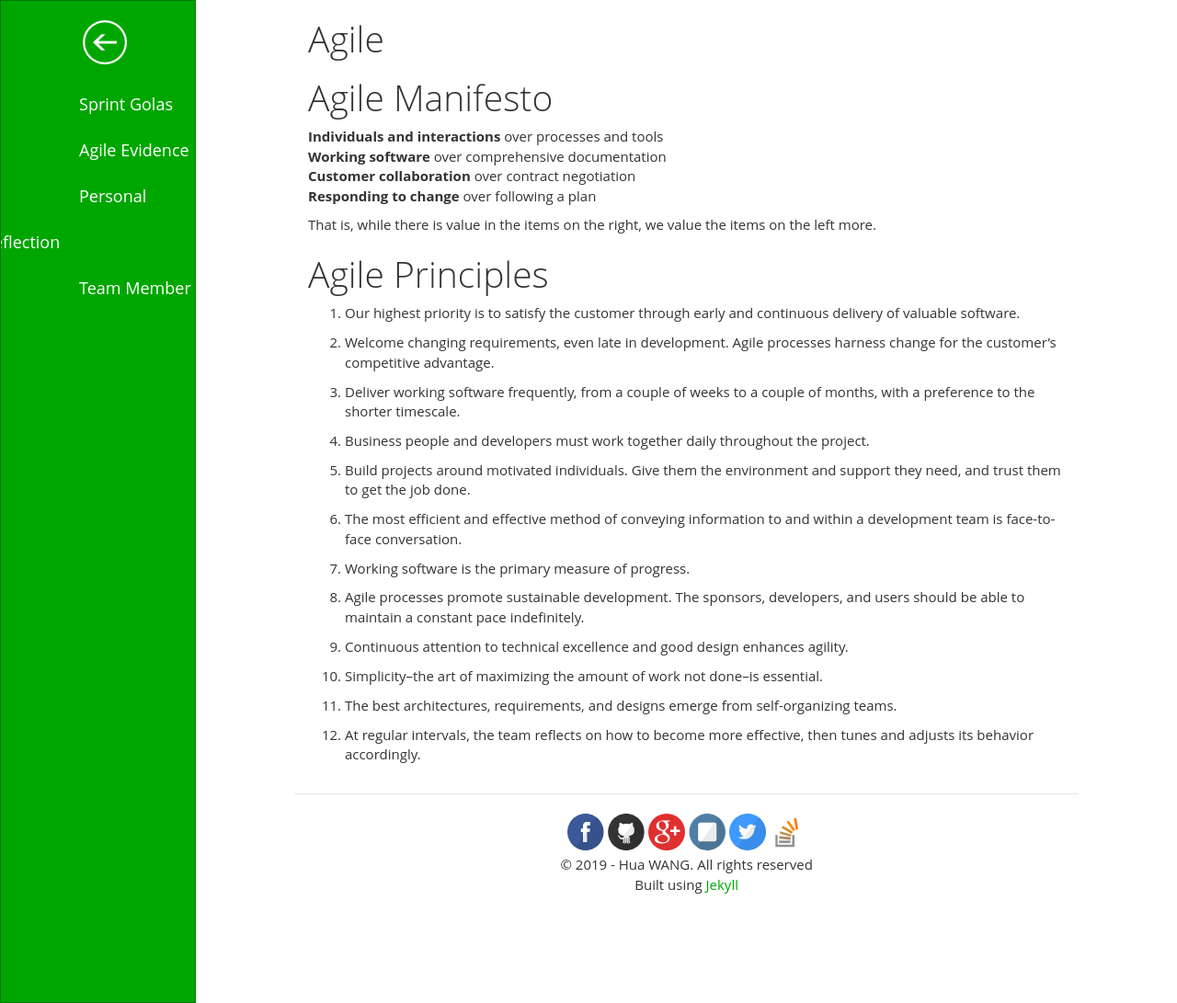
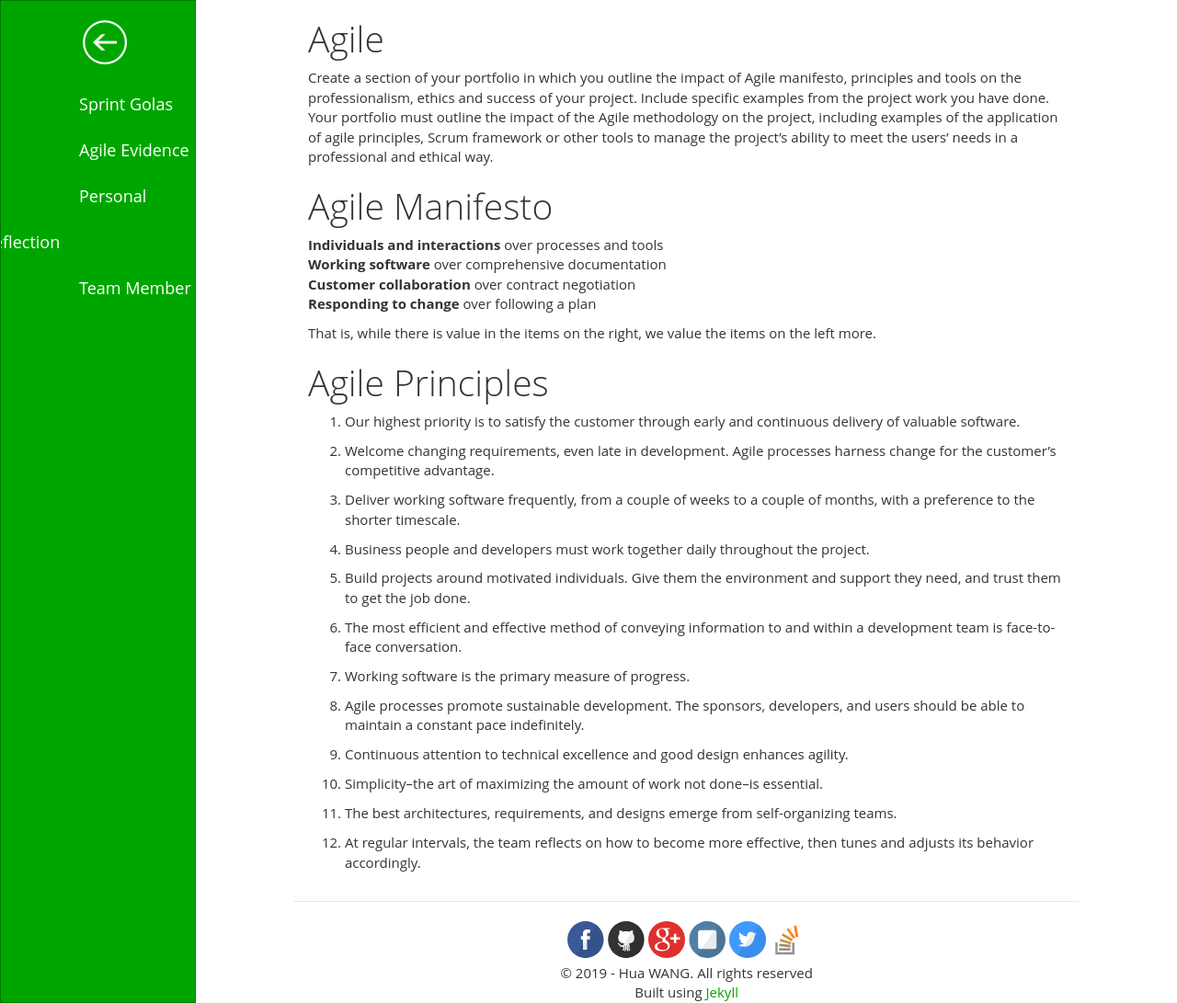
Before and after one commit to aemooooon/Software-engineering-profolio, a Jekyll site: the page built from agile/index.md, in a window 1280 px wide and 1091 px high. Shown: the whole window at 92% size. Built offline with Jekyll 4.4.1, drawn with Linux system fonts in a browser that asks for light colours; nearby versions of some CDN libraries.

Commit message:
Update index.md

```diff
--- a/agile/index.md
+++ b/agile/index.md
@@ -4,6 +4,10 @@ title: Agile
 description: Agile manifesto, principles and the impact of our project.
 theme: green
 ---
+
+Create a section of your portfolio in which you outline the impact of Agile manifesto, principles and tools on the professionalism, ethics and success of your project.
+Include specific examples from the project work you have done.
+Your portfolio must outline the impact of the Agile methodology on the project, including examples of the application of agile principles, Scrum framework or other tools to manage the project’s ability to meet the users’ needs in a professional and ethical way.
 
 # Agile Manifesto
 **Individuals and interactions** over processes and tools<br>
```
